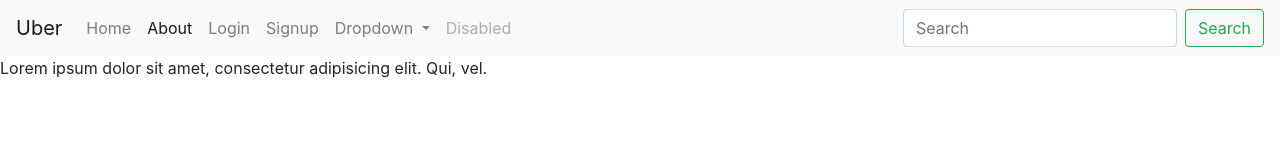
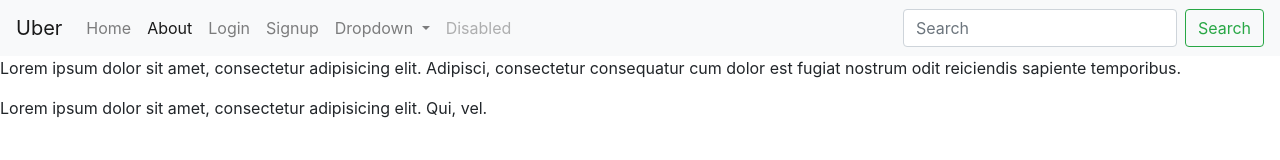
Before and after one commit to Torry7077janny/my-first-website, a plain HTML site: page Uber/about.html in a window 1280 px wide. Drawn offline with nearby package versions, Linux system fonts and the light colour scheme.

Commit message:
adding more features

```diff
--- a/Uber/about.html
+++ b/Uber/about.html
@@ -56,7 +56,7 @@
     </div>
 </nav>
 <!--carousel-->
-
+<p>Lorem ipsum dolor sit amet, consectetur adipisicing elit. Adipisci, consectetur consequatur cum dolor est fugiat nostrum odit reiciendis sapiente temporibus.</p>
 
 <footer>
     <p>Lorem ipsum dolor sit amet, consectetur adipisicing elit. Qui, vel.</p>
```
